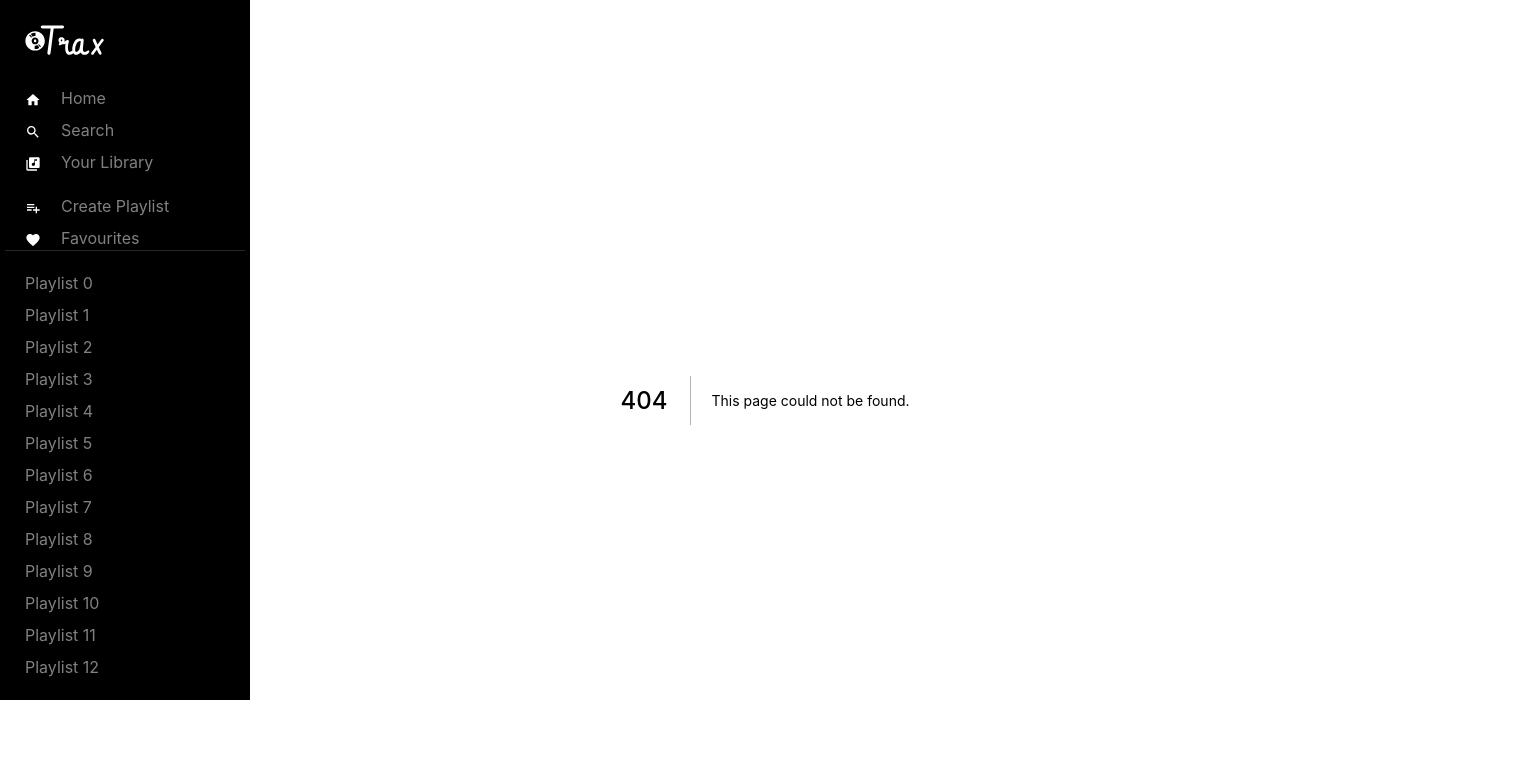
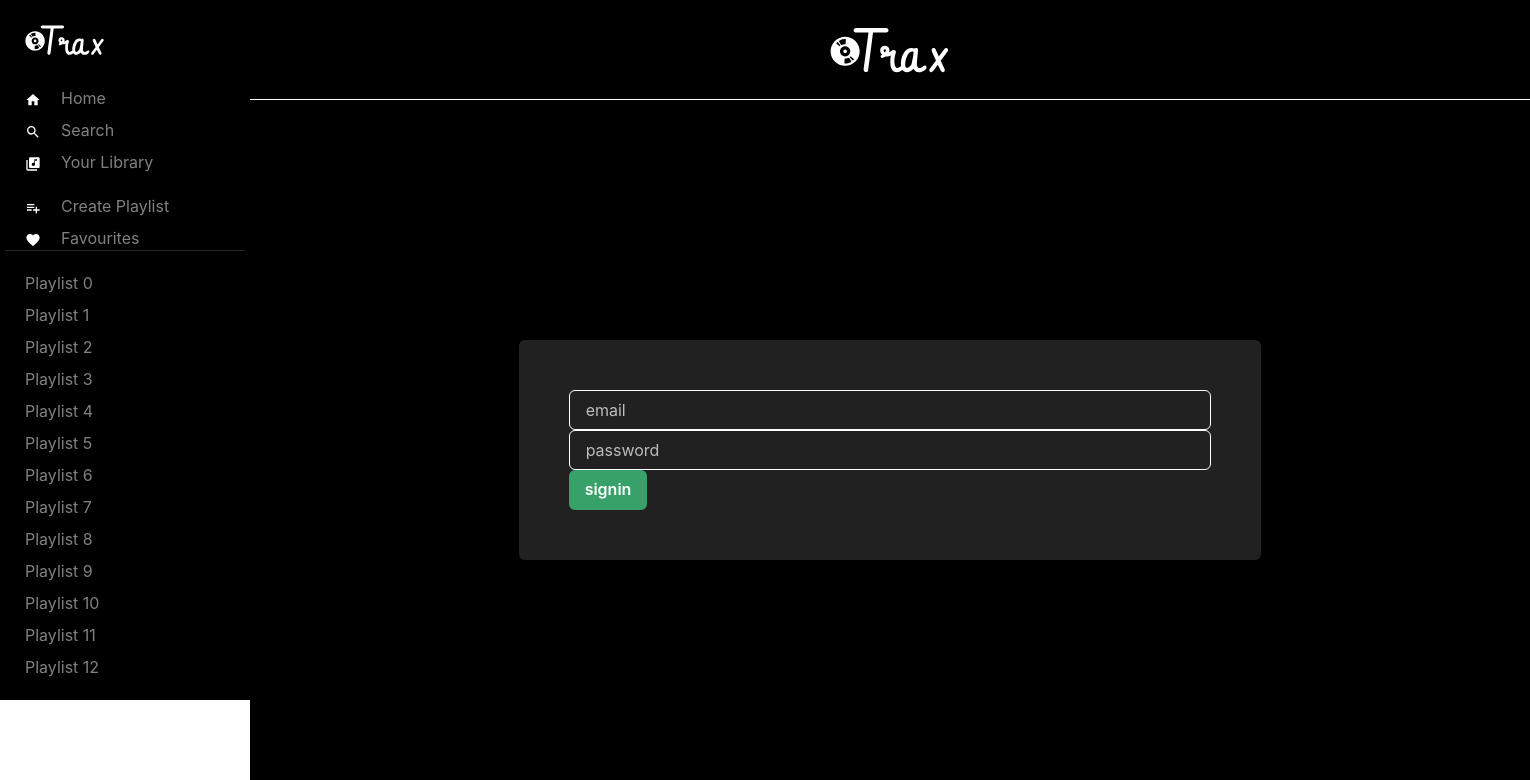
Before and after one commit to R1CC1M/waves, a Next.js app: page /signin in a window 1280 px wide. Before the commit this address had no page. Shown: the top 780 px of the page, 1530 px wide, since content can reach past the window. Built offline with nearby package versions, Linux system fonts and the light colour scheme.

Commit message:
sign in & sign up pages

```diff
--- /dev/null
+++ b/components/authForm.tsx
@@ -0,0 +1,66 @@
+import { Box, Flex, Input, Button } from '@chakra-ui/react'
+import { useRouter } from 'next/router'
+import { FC, useState } from 'react'
+import { useSWRConfig } from 'swr'
+import { auth } from '../lib/mutations'
+import NextImage from 'next/image'
+
+const AuthForm: FC<{ mode: 'signin | signup' }> = ({ mode }) => {
+  const [email, setEmail] = useState('')
+  const [password, setPassword] = useState('')
+  const [isLoading, setIsLoading] = useState(false)
+  const router = useRouter()
+
+  const handleSubmit = async (e) => {
+    e.preventDefault()
+    setIsLoading(true)
+
+    await auth(mode, { email, password })
+    setIsLoading(false)
+    router.push('/')
+  }
+
+  return (
+    <Box height="100vh" width="100vw" bg="black" color="white">
+      <Flex
+        justify="center"
+        align="center"
+        height="100px"
+        borderBottom="1px solid"
+      >
+        <NextImage src="/logo.svg" height={60} width={120} />
+      </Flex>
+      <Flex justify="center" align="center" height="calc(100vh - 100px)">
+        <Box padding="50px" bg="gray.900" borderRadius="6px">
+          <form>
+            <Input
+              placeholder="email"
+              type="email"
+              onChange={(e) => setEmail(e.target.value)}
+            />
+            <Input
+              placeholder="password"
+              type="password"
+              onChange={(e) => setPassword(e.target.value)}
+            />
+            <Button
+              onClick={handleSubmit}
+              type="submit"
+              bg="green.500"
+              isLoading={isLoading}
+              sx={{
+                '&:hover': {
+                  bg: 'green.300'
+                }
+              }}
+            >
+              {mode}
+            </Button>
+          </form>
+        </Box>
+      </Flex>
+    </Box>
+  )
+}
+
+export default AuthForm
--- /dev/null
+++ b/pages/signin.tsx
@@ -0,0 +1,9 @@
+import AuthForm from '../components/authForm'
+
+const Signin = () => {
+  return <AuthForm mode="signin" />
+}
+
+Signin.authPage = true
+
+export default Signin
```
Also changed, not shown: pages/signup.tsx (added, +9 -0 lines).
